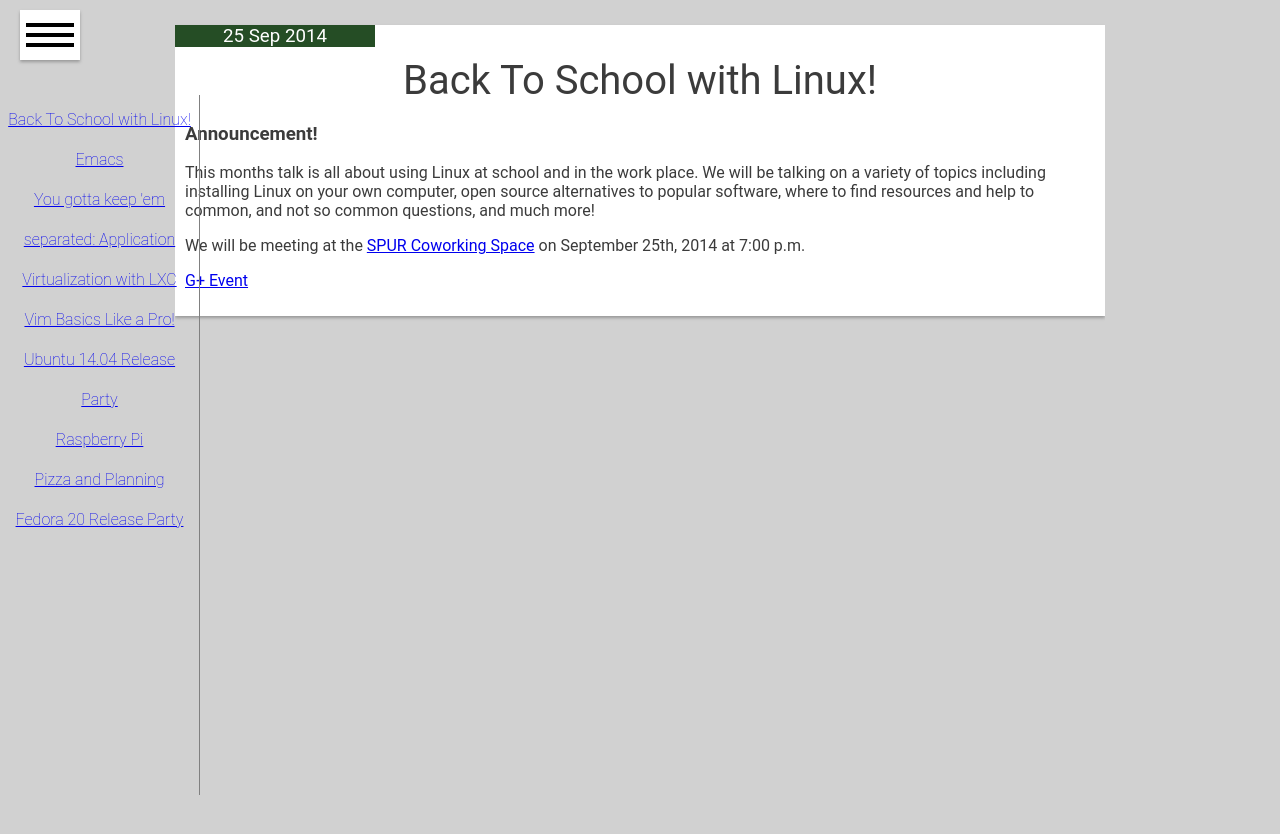
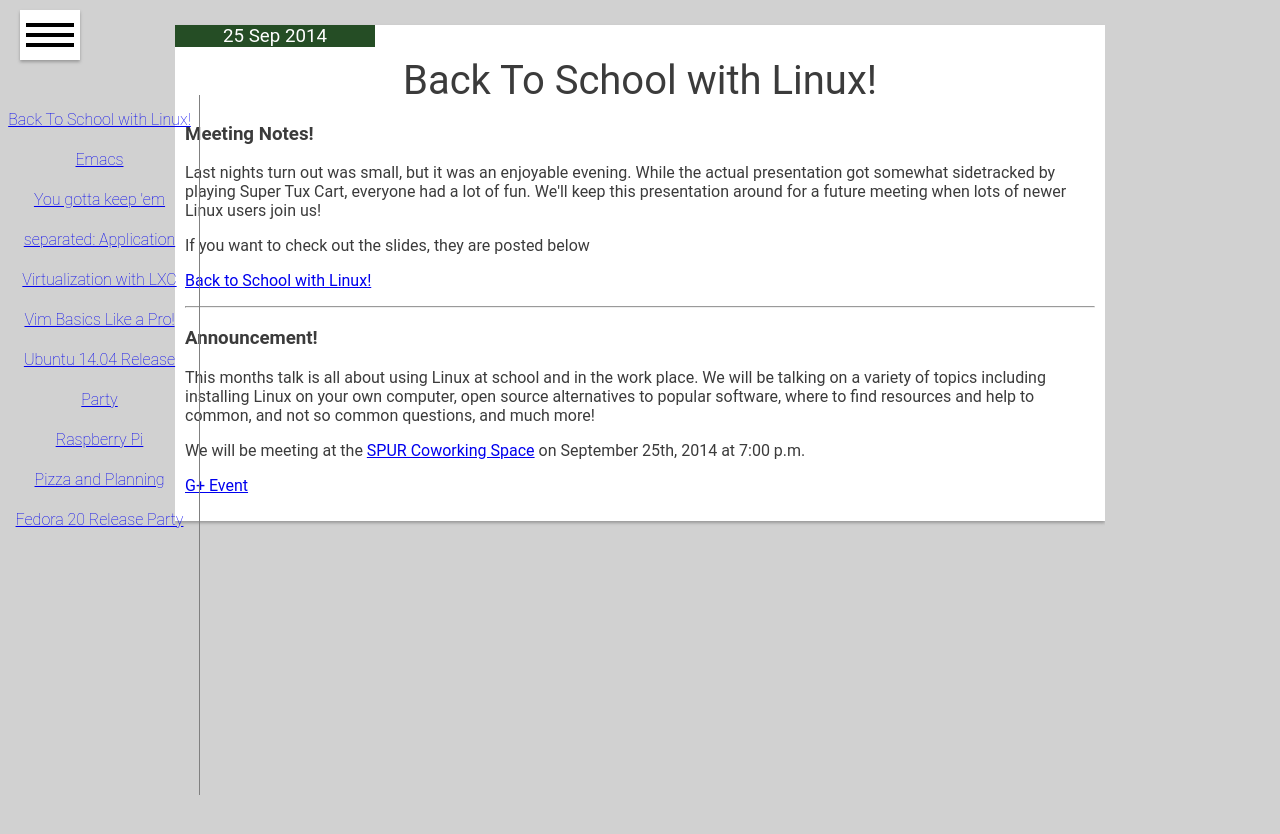
Before and after one commit to norlug/norlug.github.io, a Jekyll site: the page built from _posts/2014-9-25-BackToSchoolLinux.markdown, in a window 1280 px wide. Shown: the top 834 px of the page. Built offline with Jekyll 4.4.1, drawn with Linux system fonts in a browser that asks for light colours.

Commit message:
Added meeting notes

```diff
--- a/_posts/2014-9-25-BackToSchoolLinux.markdown
+++ b/_posts/2014-9-25-BackToSchoolLinux.markdown
@@ -6,6 +6,12 @@ author: "Marc Thomas"
 date:   2014-9-25 12:00:00
 ---
 
+<h3>Meeting Notes!</h3>
+<p>Last nights turn out was small, but it was an enjoyable evening. While the actual presentation got somewhat sidetracked by playing Super Tux Cart, everyone had a lot of fun. We'll keep this presentation around for a future meeting when lots of newer Linux users join us!</p>
+<p>If you want to check out the slides, they are posted below</p>
+<p><a href="https://docs.google.com/presentation/d/18dc58kBWW6lyw_cDb0apaH29kVazEVam35oiMIx98iM/edit?usp=sharing">Back to School with Linux!</a></p>
+
+---
 <h3>Announcement!</h3>
 
 <p>This months talk is all about using Linux at school and in the work place. We will be talking on a variety of topics including installing Linux on your own computer, open source alternatives to popular software, where to find resources and help to common, and not so common questions, and much more!</p>
```
